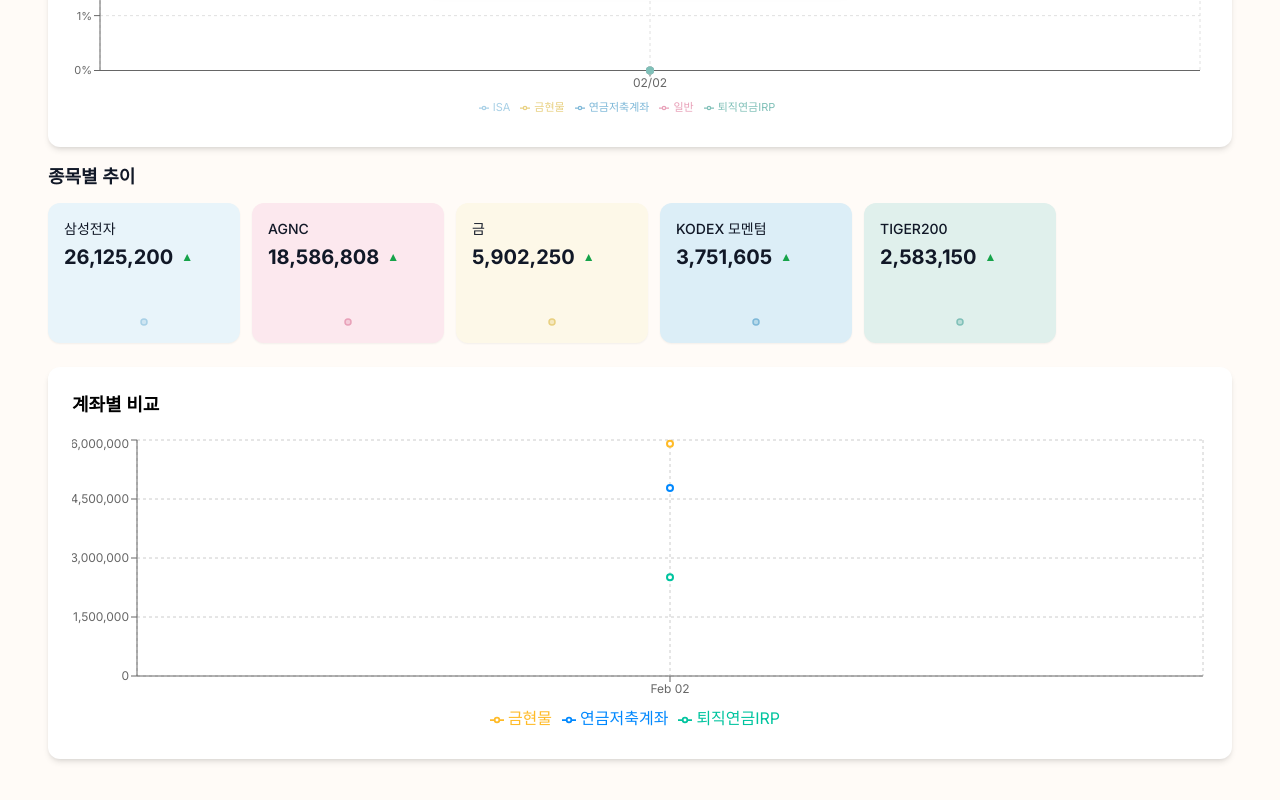
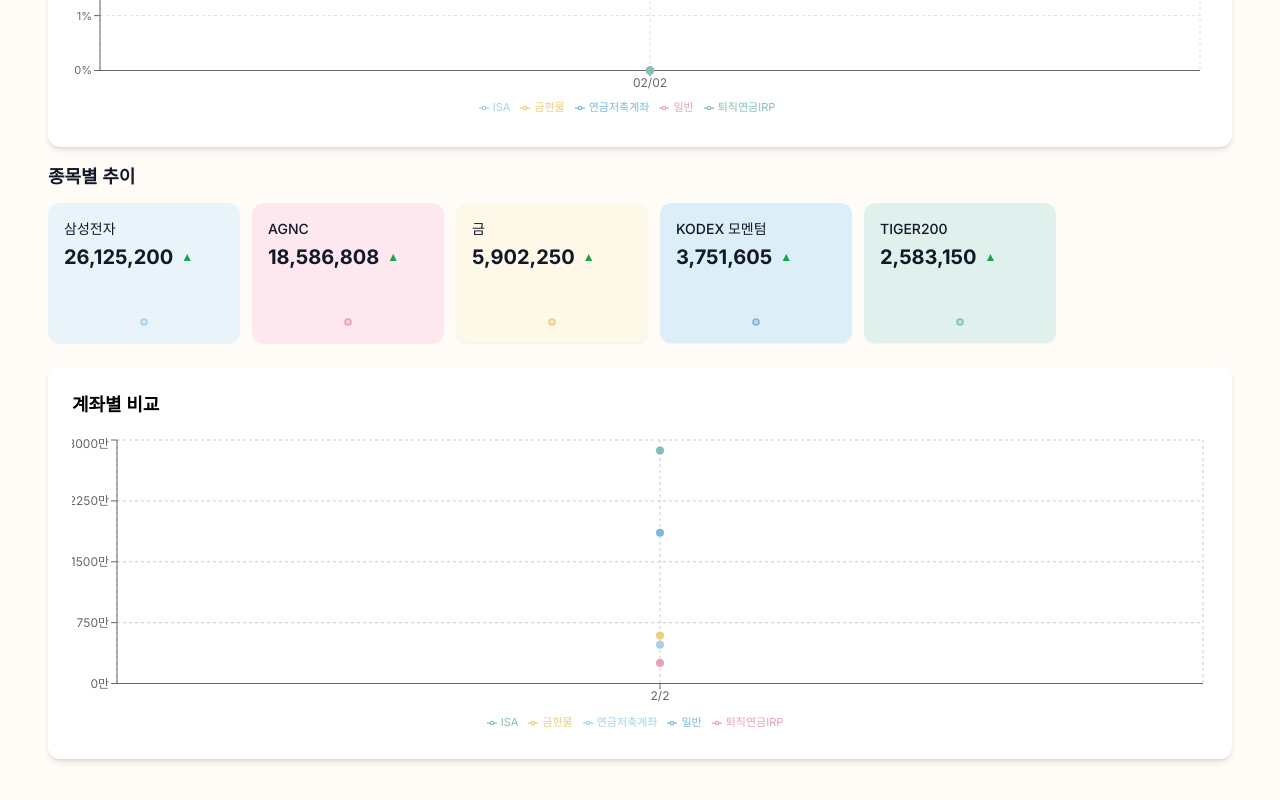
Before and after one commit to yooooonk/teasan, a Next.js app: page /trends in a window 1280 px wide. Shown: the part 802-1602 px from the top of the page. Built offline with nearby package versions, Linux system fonts and the light colour scheme.

Commit message:
차트 수정

```diff
--- a/src/app/globals.css
+++ b/src/app/globals.css
@@ -63,31 +63,42 @@
   }
 }
 
-/* 스크롤바 스타일링 (선택적) */
+/* 스크롤바: 트랙 없음(회색 영역 제거), 썸만 살짝 표시 */
 ::-webkit-scrollbar {
-  width: 8px;
-  height: 8px;
+  width: 6px;
+  height: 6px;
 }
 
 ::-webkit-scrollbar-track {
   background: transparent;
+  border: none;
 }
 
 ::-webkit-scrollbar-thumb {
-  background: rgba(0, 0, 0, 0.2);
-  border-radius: 4px;
+  background: rgba(0, 0, 0, 0.15);
+  border-radius: 3px;
 }
 
 ::-webkit-scrollbar-thumb:hover {
-  background: rgba(0, 0, 0, 0.3);
+  background: rgba(0, 0, 0, 0.25);
+}
+
+/* Firefox: 트랙 투명 */
+* {
+  scrollbar-color: rgba(0, 0, 0, 0.2) transparent;
+  scrollbar-width: thin;
 }
 
 @media (prefers-color-scheme: dark) {
   ::-webkit-scrollbar-thumb {
-    background: rgba(255, 255, 255, 0.2);
+    background: rgba(255, 255, 255, 0.15);
   }
 
   ::-webkit-scrollbar-thumb:hover {
-    background: rgba(255, 255, 255, 0.3);
+    background: rgba(255, 255, 255, 0.25);
+  }
+
+  * {
+    scrollbar-color: rgba(255, 255, 255, 0.2) transparent;
   }
 }
--- a/src/app/trends/page.tsx
+++ b/src/app/trends/page.tsx
@@ -61,7 +61,7 @@
       if (data.ok) {
         setStocks(data.data)
         const accounts = Array.from(new Set(data.data.map((s: Stock) => s.accountType)))
-        setSelectedAccounts(accounts.slice(0, 3))
+        setSelectedAccounts(accounts)
       }
     } catch (error) {
       console.error('Error loading stocks:', error)
@@ -118,15 +118,17 @@
       : 7
   const totalChartYDomain: [number, number] = [4, Math.max(5, totalChartYMax)]
 
-  // 계좌별 데이터 준비
+  // 계좌별 데이터 준비 (원 + 만원 단위 for 계좌별 비교 차트)
   const accountTrendData = trends.map((trend) => {
-    const data: Record<string, any> = {
-      date: format(new Date(trend.date), 'MMM dd'),
+    const data: Record<string, number | string> = {
+      date: format(new Date(trend.date), 'M/d'),
       fullDate: trend.date,
     }
     if (trend.byAccount) {
       selectedAccounts.forEach((account) => {
-        data[account] = trend.byAccount?.[account] || 0
+        const value = trend.byAccount?.[account] || 0
+        data[account] = value
+        data[`${account}_만`] = value / 10_000
       })
     }
     return data
@@ -135,7 +137,7 @@
   // 종목별 데이터 준비
   const stockTrendData = trends.map((trend) => {
     const data: Record<string, any> = {
-      date: format(new Date(trend.date), 'MMM dd'),
+      date: format(new Date(trend.date), 'M/d'),
       fullDate: trend.date,
     }
     if (trend.byStock) {
@@ -181,8 +183,8 @@
     }
   }).sort((a, b) => b.value - a.value)
 
-  // 계좌 5개 통합 차트용 데이터 (최근 4일, 맨 앞 일자 대비 변화율 + 툴팁용 실제 평가금액)
-  const topAccounts = accountLatestData.slice(0, 5).map((a) => a.account)
+  // 계좌별 추이 통합 차트용 데이터 (최근 4일, 맨 앞 일자 대비 변화율 + 툴팁용 실제 평가금액)
+  const topAccounts = accountLatestData.map((a) => a.account)
   const accountCombinedChartData = (() => {
     const slice4 = trends.slice(-4)
     if (slice4.length === 0 || topAccounts.length === 0) return []
@@ -525,9 +527,27 @@
               >
                 <CartesianGrid strokeDasharray="3 3" />
                 <XAxis dataKey="date" tick={{ fontSize: 12 }} />
-                <YAxis tickFormatter={(value) => formatNumber(value)} tick={{ fontSize: 12 }} />
-                <Tooltip formatter={(value: number) => formatNumber(value)} />
-                <Legend />
+                <YAxis
+                  tickFormatter={
+                    selectedAccounts.length > 0
+                      ? (value: number) => `${value}만`
+                      : (value: number) => formatNumber(value)
+                  }
+                  tick={{ fontSize: 12 }}
+                  width={selectedAccounts.length > 0 ? 40 : undefined}
+                />
+                {selectedAccounts.length > 0 ? (
+                  <Tooltip
+                    formatter={(value: number | undefined, name: string, item: { payload?: Record<string, number> }) => {
+                      const account = String(name).replace(/_만$/, '')
+                      const actual = item?.payload?.[account] ?? 0
+                      return [formatNumber(actual), account]
+                    }}
+                  />
+                ) : (
+                  <Tooltip formatter={(value: number) => formatNumber(value)} />
+                )}
+                <Legend wrapperStyle={{ fontSize: 11 }} iconSize={10} />
                 {selectedAccount || selectedStockId ? (
                   <>
                     <Line type="monotone" dataKey="총평가금액" stroke="#8884d8" strokeWidth={2} />
@@ -539,9 +559,11 @@
                     <Line
                       key={account}
                       type="monotone"
-                      dataKey={account}
-                      stroke={COLORS[index % COLORS.length]}
+                      dataKey={`${account}_만`}
+                      name={account}
+                      stroke={ACCOUNT_CHART_COLORS[index % ACCOUNT_CHART_COLORS.length]}
                       strokeWidth={2}
+                      dot={{ r: 3, fill: ACCOUNT_CHART_COLORS[index % ACCOUNT_CHART_COLORS.length] }}
                     />
                   ))
                 ) : (
```
